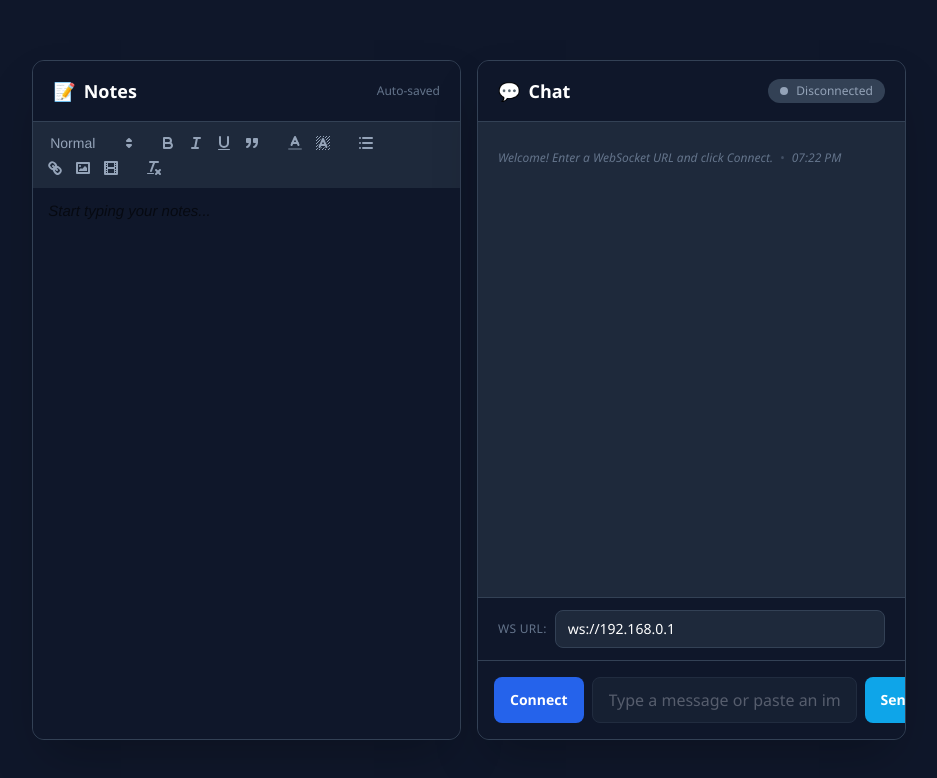
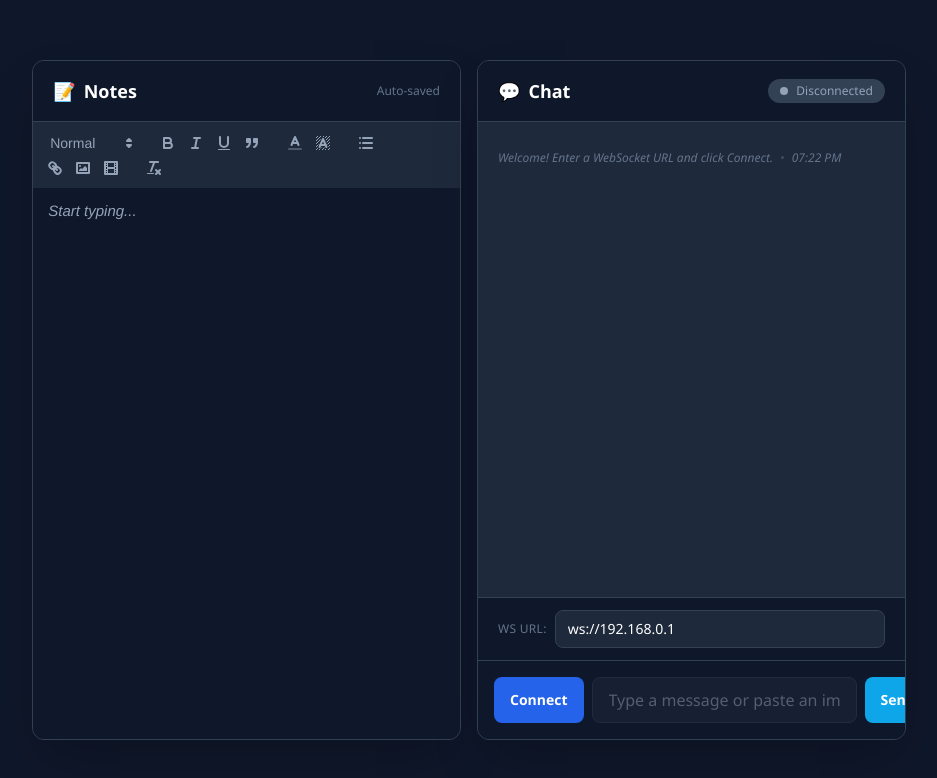
Before and after one commit to JeroenAdam/simple-websocket-app, a website: page index.html in a window 1280 px wide. Shown: the whole page, without its empty margins (171-1108 px from the left). Drawn offline with nearby package versions, Linux system fonts and the light colour scheme.

Commit message:
Quill placeholder styling

```diff
--- a/index.html
+++ b/index.html
@@ -44,6 +44,7 @@
 	.ql-toolbar.ql-snow { border: none !important; }
     .ql-container { background: #0f172a !important; border: none !important; color: #e2e8f0 !important; }
     .ql-editor { min-height: 60vh; font-size: 15px; }
+	.ql-editor::before,	p.ql-blank::before { color: #94a3b8 !important; opacity: 1 !important; }
 	.ql-editing { left: 1rem !important; }
     .ql-snow .ql-stroke { stroke: #94a3b8 !important; }
     .ql-snow .ql-fill { fill: #94a3b8 !important; }
@@ -54,6 +55,7 @@
     .ql-picker-item { color: #94a3b8 !important; }
     .ql-tooltip { background: #1e293b !important; border: 1px solid #334155 !important; color: #e2e8f0 !important; }
     .ql-tooltip input { background: transparent !important; color: #e2e8f0 !important; border: 1px solid #334155 !important; }
+
   </style>
 </head>
 <body class="bg-slate-900 text-slate-200 min-h-screen flex items-center justify-center font-sans p-4">
@@ -132,7 +134,7 @@
   // ── Quill Editor Setup ───────────────────────────
   const quill = new Quill('#editor', {
     theme: 'snow',
-    placeholder: 'Start typing your notes...',
+    placeholder: 'Start typing...',
     modules: {
       toolbar: [
         [{ 'header': [1, 2, 3, false] }],
```
